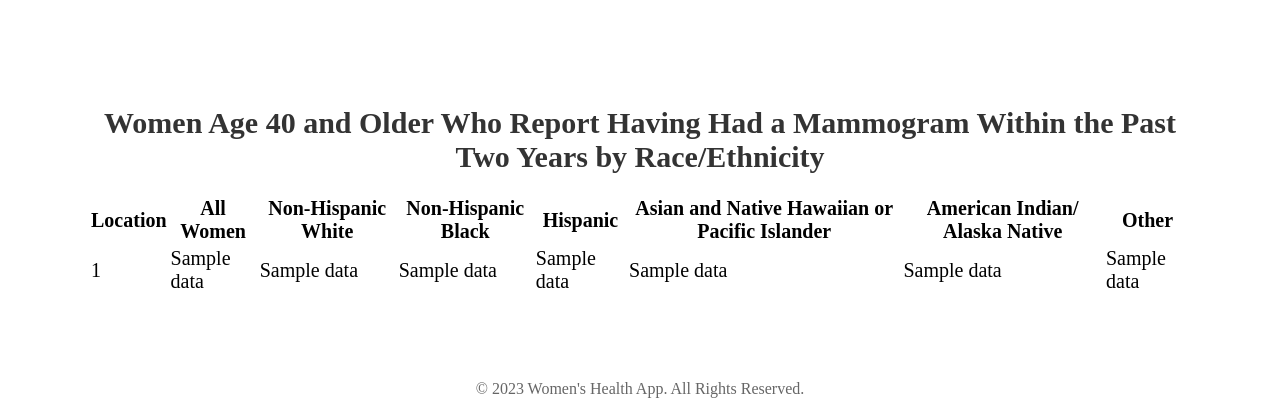
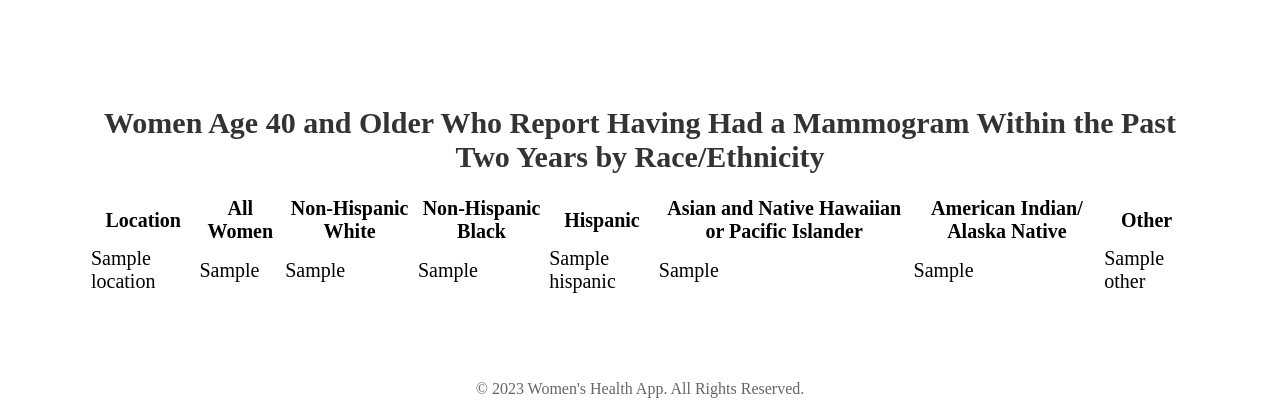
Before and after one commit to Alyssasorensen/flask_e2e_project, a Flask app: template app/templates/pages/data.html in a window 1280 px wide. Shown: the part 779-1197 px from the top of the page. Run offline with Flask 3, Linux system fonts and the light colour scheme; the template is opened without the code that fills it: most values are stand-ins (such as "Sample title", 1, 10 or a date in 2020); parts of the project's set-up code (start-up, migrations or seed data) failed here and were passed over.

Commit message:
updated files

```diff
--- a/app/app.py
+++ b/app/app.py
@@ -4,15 +4,6 @@ import csv
 import os
 
 app = Flask(__name__)
-
-data = pd.DataFrame({
-    "Category": ["Reproductive Health", "Mental Well-being", "Fitness"],
-    "Information": [
-        "Information about reproductive health",
-        "Tips for mental well-being",
-        "Fitness routines",
-    ],
-})
 
 @app.route('/')
 def home():
@@ -35,7 +26,7 @@ def fitness():
     return render_template('pages/fitness.html', data=data)
 
 # Define your specific values
-data = [
+first_data = [
     {"Year": 2019, "Male": 14.9, "Female": 15.6},
     {"Year": 2020, "Male": 13.2, "Female": 14.4},
     {"Year": 2021, "Male": 13.2, "Female": 13.9},
@@ -50,10 +41,15 @@ additional_data = [
     {"Year": 2022, "Male": 9.7, "Female": 15.5},
 ]
 
-df = pd.read_csv('https://raw.githubusercontent.com/Alyssasorensen/flask_e2e_project/main/data/raw_data%20_new.csv')
+# Load data from CSV file
+df = pd.read_csv('https://raw.githubusercontent.com/Alyssasorensen/flask_e2e_project/main/data/raw_data%20_new1.csv')
+
 @app.route('/data')
-def data_route():
-    return render_template('pages/data.html', data=data)
+def data():
+    # Sample data from the CSV file
+    sampled_data = df.sample(15).to_dict(orient='records')
+    print(sampled_data)  # Add this line to print the sampled_data
+    return render_template('pages/data.html', first_data=first_data, additional_data=additional_data, sampled_data=sampled_data)
 
 @app.route('/contact')
 def contact():
--- a/app/templates/pages/data.html
+++ b/app/templates/pages/data.html
@@ -13,11 +13,11 @@
             </tr>
         </thead>
         <tbody>
-            {% for data in data %}
+            {% for row in first_data %}
                 <tr>
-                    <td class="border px-4 py-2">{{ data["Year"] }}</td>
-                    <td class="border px-4 py-2">{{ data["Male"] }}</td>
-                    <td class="border px-4 py-2">{{ data["Female"] }}</td>
+                    <td class="border px-4 py-2">{{ row["Year"] }}</td>
+                    <td class="border px-4 py-2">{{ row["Male"] }}</td>
+                    <td class="border px-4 py-2">{{ row["Female"] }}</td>
                 </tr>
             {% endfor %}
         </tbody>
@@ -34,12 +34,12 @@
                 <td class="border px-4 py-2">Female</td>
             </tr>
         </thead>
-        </tbody>
-            {% for additional_data_row in additional_data %}
+        <tbody>
+            {% for row in additional_data %}
                 <tr>
-                    <td class="border px-4 py-2">{{ additional_data_row.Year }}</td>
-                    <td class="border px-4 py-2">{{ additional_data_row.Male }}</td>
-                    <td class="border px-4 py-2">{{ additional_data_row.Female }}</td>
+                    <td class="border px-4 py-2">{{ row.Year }}</td>
+                    <td class="border px-4 py-2">{{ row.Male }}</td>
+                    <td class="border px-4 py-2">{{ row.Female }}</td>
                 </tr>
             {% endfor %}
         </tbody>
@@ -47,6 +47,7 @@
 </section>
 
 <section>
+
     <h2 class="text-xl mb-2 font-bold">Women Age 40 and Older Who Report Having Had a Mammogram Within the Past Two Years by Race/Ethnicity</h2>
     <table class="table-auto">
         <thead>
@@ -62,21 +63,19 @@
             </tr>
         </thead>
         <tbody>
-            {% for data in data.values %}
+            {% for row in sampled_data %}
                 <tr>
-                    <td class="border px-4 py-2">{{ data[0] }}</td>
-                    <td class="border px-4 py-2">{{ data[1] }}</td>
-                    <td class="border px-4 py-2">{{ data[2] }}</td>
-                    <td class="border px-4 py-2">{{ data[3] }}</td>
-                    <td class="border px-4 py-2">{{ data[4] }}</td>
-                    <td class="border px-4 py-2">{{ data[5] }}</td>
-                    <td class="border px-4 py-2">{{ data[6] }}</td>
-                    <td class="border px-4 py-2">{{ data[7] }}</td>
-
+                    <td class="border px-4 py-2">{{ row['Location'] }}</td>
+                    <td class="border px-4 py-2">{{ row['All Women'] }}</td>
+                    <td class="border px-4 py-2">{{ row['Non-Hispanic White'] }}</td>
+                    <td class="border px-4 py-2">{{ row['Non-Hispanic Black'] }}</td>
+                    <td class="border px-4 py-2">{{ row['Hispanic'] }}</td>
+                    <td class="border px-4 py-2">{{ row['Asian and Native Hawaiian or Pacific Islander'] }}</td>
+                    <td class="border px-4 py-2">{{ row['American Indian/ Alaska Native'] }}</td>
+                    <td class="border px-4 py-2">{{ row['Other'] }}</td>
                 </tr>
             {% endfor %}
         </tbody>
     </table>
 </section>
-
 {% endblock %}
```
Also changed, not shown: 1 other file.
